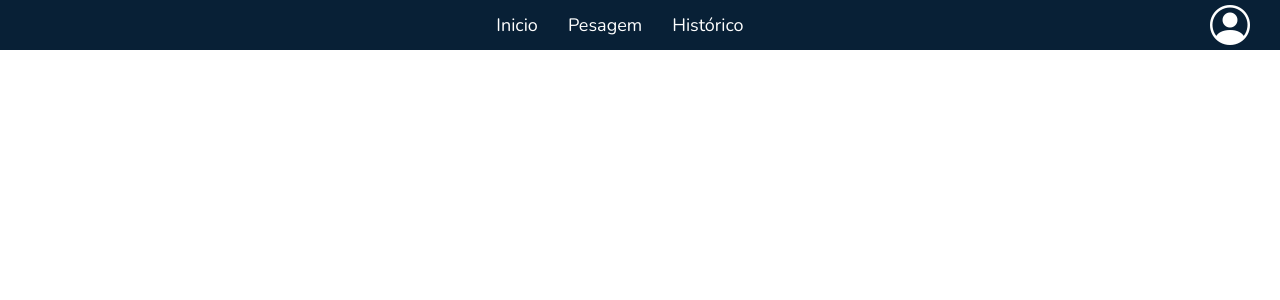
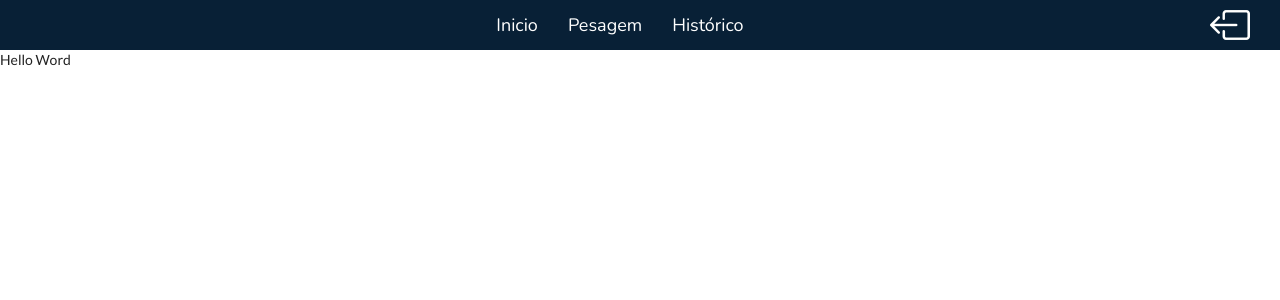
Before and after one commit to pedroT-web/Projeto_ReciclaSenac, a PHP site: page /historico.html in a window 1280 px wide. Shown: the top 300 px of the page. Before the commit the page ends 50 px from the top, so only its background shows below. Run offline with PHP 8.4, Linux system fonts and the light colour scheme; some libraries are stand-ins or nearby versions.

Commit message:
atualizações

```diff
--- a/css/style.css
+++ b/css/style.css
@@ -96,7 +96,16 @@ body{
 
     margin-right: 30px;
 }
+.icone_sair{
+    font-size: 40px;
+    color: #ffff;
 
+    margin-right: 30px;
+}
+.icone_sair:hover{
+    transition: 0.2s;
+    color:#F7941E;
+}
 .container_imagen{
     height: 500px;
     width: 600px;
@@ -320,6 +329,19 @@ select{
     border:1px solid #F7941E;
     border-radius: 10px;
     margin-top: 20px;
+
+    transition: 0.2s;
+}
+
+.botao_login:hover{
+    transition: 0.2s;
+    color:#f2f2f2;
+    background-color: var(--color-secundaria);
+}
+
+/* Página Histórico */
+.pag_historico{
+    height: 100vh;
 }
 
 @media screen and (max-width: 768px){
--- a/historico.html
+++ b/historico.html
@@ -27,10 +27,14 @@
                     <li><a href="./historico.html" class="botoes_header">Histórico</a></li>
                 </ul>
 
-                <a class="icone_login" href="./login.html"><i class="icone_de_login bi bi-person-circle"></i></a>
+                <a class="icone_login" href="./login.html"><i class="icone_sair bi bi-box-arrow-left"></i></a>
             </nav>
         </header>
     </div>
+
+    <section class="pag_historico">
+        Hello Word
+    </section>
 </body>
 
 </html>
```
